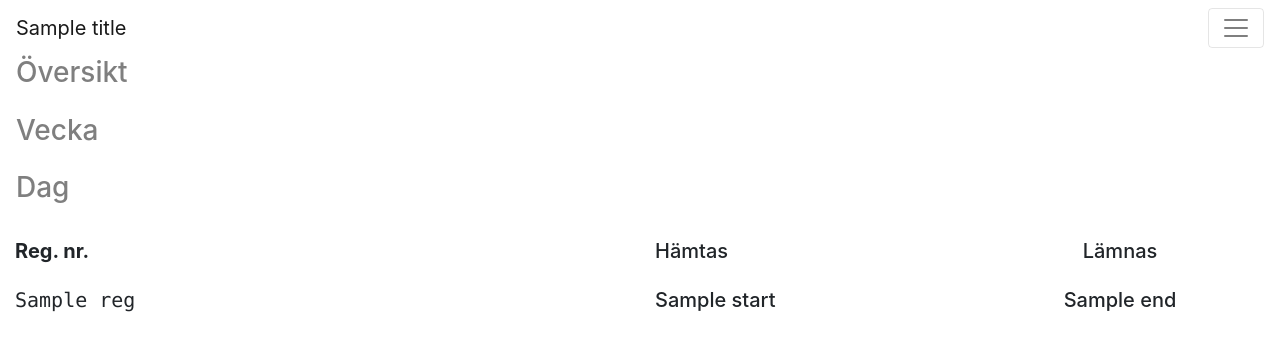
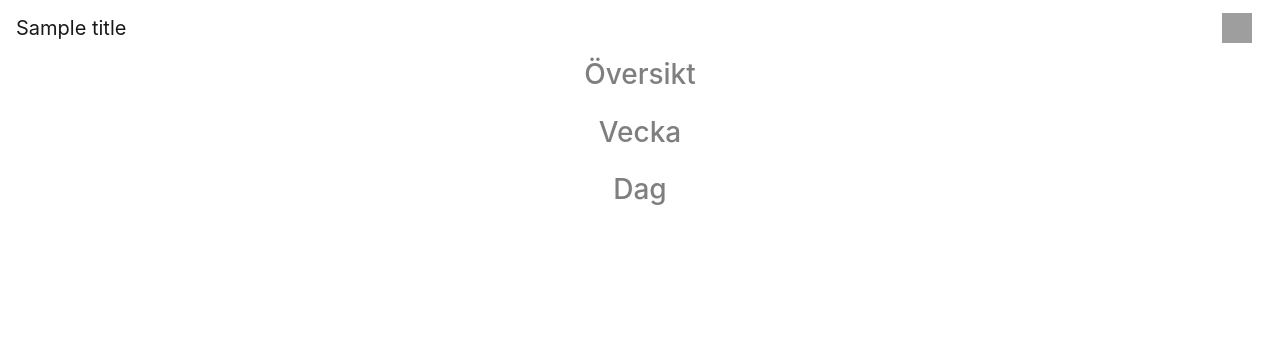
Before and after one commit to johanlundahl/kasak, a Flask app: template templates/overview.html in a window 1280 px wide, after a click that opens the changed part. Shown: the top 351 px of the page. Run offline with Flask 2, Linux system fonts and the light colour scheme; the template is opened without the code that fills it: most values are stand-ins (such as "Sample title", 1, 10 or a date in 2020); some libraries are stand-ins or nearby versions; grey boxes are pictures that could not be loaded.

Commit message:
Navbar full screen

```diff
--- /dev/null
+++ b/static/navbar.css
@@ -0,0 +1,23 @@
+.navbar.navbar-1 .navbar-toggler-icon {
+    background-image: url('https://mdbootstrap.com/img/svg/hamburger8.svg')
+}
+
+.navbar.navbar-1 .navbar-toggler {
+    border: none;
+}
+
+.main_menu {
+    height: 100%;
+    width: 100%;
+    background-color: white;
+    position: fixed;
+    z-index: 1;
+    top: 50px;
+    right: 0;
+    left: 0;
+    overflow-x: hidden;
+}
+
+.navbar-nav {
+    text-align: center;
+}
--- a/templates/base.html
+++ b/templates/base.html
@@ -22,7 +22,7 @@
 
         <button class="navbar-toggler" type="button" data-toggle="collapse" data-target="#navbarSupportedContent15" aria-controls="navbarSupportedContent15" aria-expanded="false" aria-label="Toggle navigation"><span class="navbar-toggler-icon"></span></button>
 
-        <div class="collapse navbar-collapse" id="navbarSupportedContent15">
+        <div class="collapse navbar-collapse main_menu" id="navbarSupportedContent15">
             <ul class="navbar-nav mr-auto">
                 <li class="nav-item active">
                     <h3><a class="nav-link" href="/overview">Översikt</a></h3>
```
